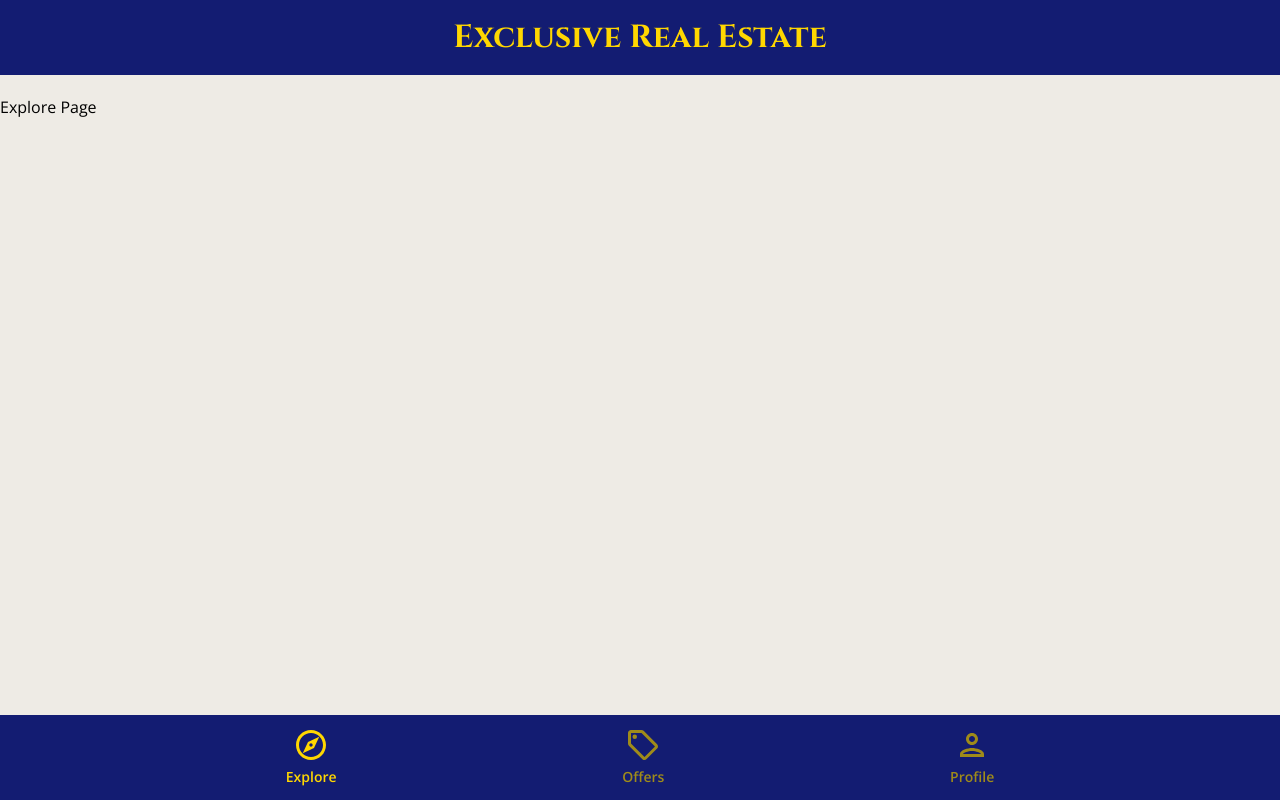
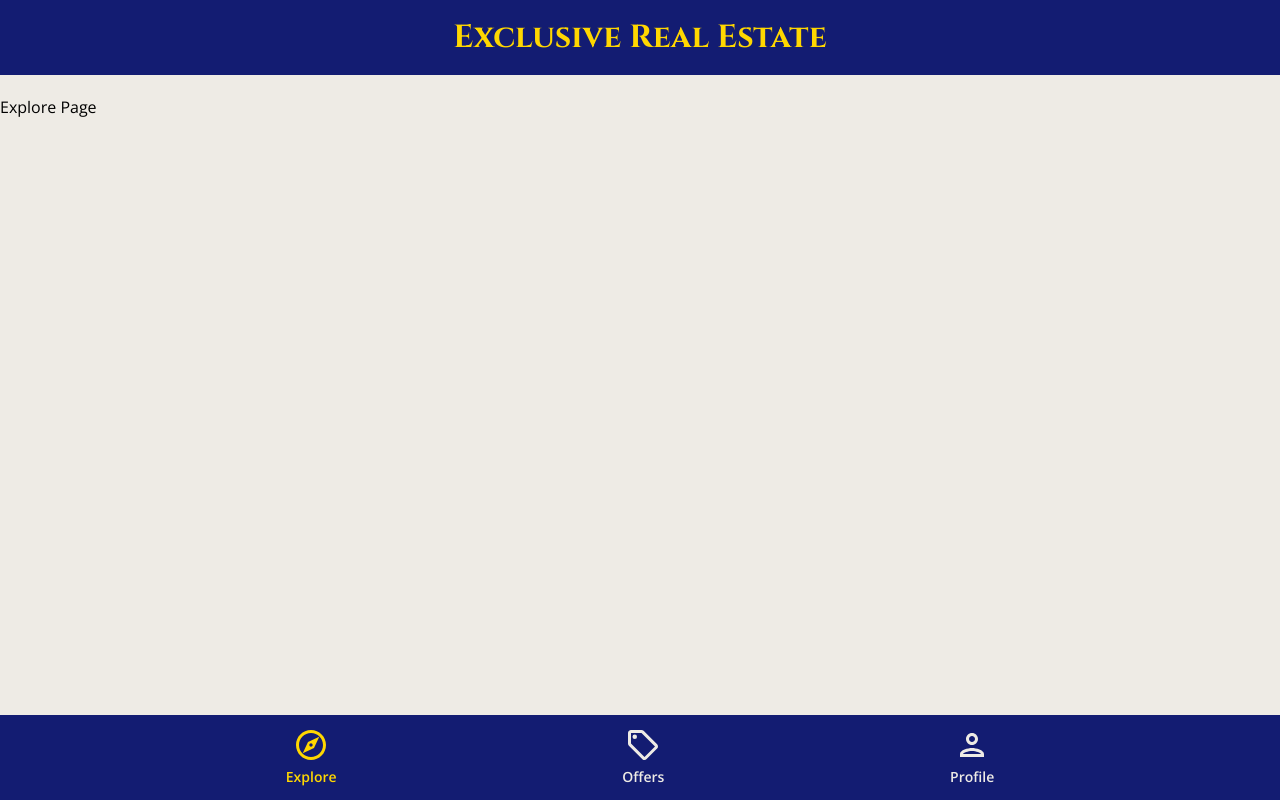
Before and after one commit to ZoranKarbev/exclusive-real-estate, a React (Create React App) app: page / in a window 1280 px wide. Built offline with nearby package versions, Linux system fonts and the light colour scheme.

Commit message:
changed footer color

```diff
--- a/src/components/Footer/Footer.css
+++ b/src/components/Footer/Footer.css
@@ -37,7 +37,7 @@
   margin-top: 0.25rem;
   font-size: 14px;
   font-weight: 600;
-  color: var(--old-gold);
+  color: var(--isabelline);
 }
 .navbar__list-item__name--active {
   color: var(--gold-web-golden);
--- a/src/components/Footer/Footer.js
+++ b/src/components/Footer/Footer.js
@@ -15,15 +15,15 @@ const Footer = () => {
             <nav className="navbar__nav">
                 <ul className="navbar__list">
                     <li className="navbar__list-item" onClick={() => navigate("/")}>
-                        <ExploreIcon fill={pathMatchesRoute("/") ? "#ffd700" : "#9F8B1A"} />
+                        <ExploreIcon fill={pathMatchesRoute("/") ? "#ffd700" : "#eeebe5"} />
                         <p className={pathMatchesRoute("/") ? "navbar__list-item__name--active" : "navbar__list-item__name"}>Explore</p>
                     </li>
                     <li className="navbar__list-item" onClick={() => navigate("/offers")}>
-                        <OffersIcon fill={pathMatchesRoute("/offers") ? "#ffd700" : "#9F8B1A"} />
+                        <OffersIcon fill={pathMatchesRoute("/offers") ? "#ffd700" : "#eeebe5"} />
                         <p className={pathMatchesRoute("/offers") ? "navbar__list-item__name--active" : "navbar__list-item__name"}>Offers</p>
                     </li>
                     <li className="navbar__list-item" onClick={() => navigate("/profile")}>
-                        <PersonOutlineIcon fill={pathMatchesRoute("/profile") ? "#ffd700" : "#9F8B1A"} />
+                        <PersonOutlineIcon fill={pathMatchesRoute("/profile") ? "#ffd700" : "#eeebe5"} />
                         <p className={pathMatchesRoute("/profile") ? "navbar__list-item__name--active" : "navbar__list-item__name"}>Profile</p>
                     </li>
                 </ul>
```
